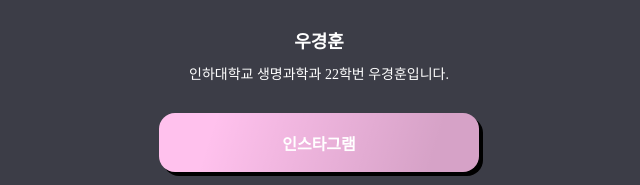
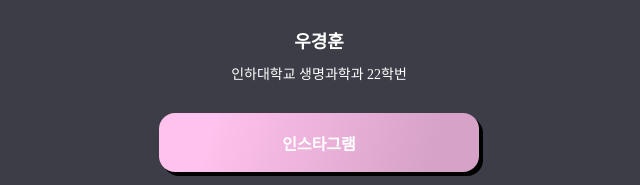
Before and after one commit to CrabNebula121/my-page, a plain HTML site: page index.html in a window 1280 px wide. Shown: the part 167-352 px from the top of the page, 321-961 px from the left. Drawn offline with Linux system fonts and the light colour scheme; a web font is replaced by a local one.

Commit message:
Update index.html

```diff
--- a/index.html
+++ b/index.html
@@ -95,7 +95,7 @@
     <div class="wrap">
         <div class="profile"></div>
         <h1 class="main">우경훈</h1>
-        <p class="sub">인하대학교 생명과학과 22학번 우경훈입니다.</p>
+        <p class="sub">인하대학교 생명과학과 22학번</p>
         <a class="instagram" target="_blank" href="https://www.instagram.com/unwho_121/">인스타그램</a>
         <a class="blog" target="_blank" href="https://blog.naver.com/unwho121">블로그</a>
         <a class="brunch" target="_blank" href="https://brunch.co.kr/@unwho121">브런치</a>
```
